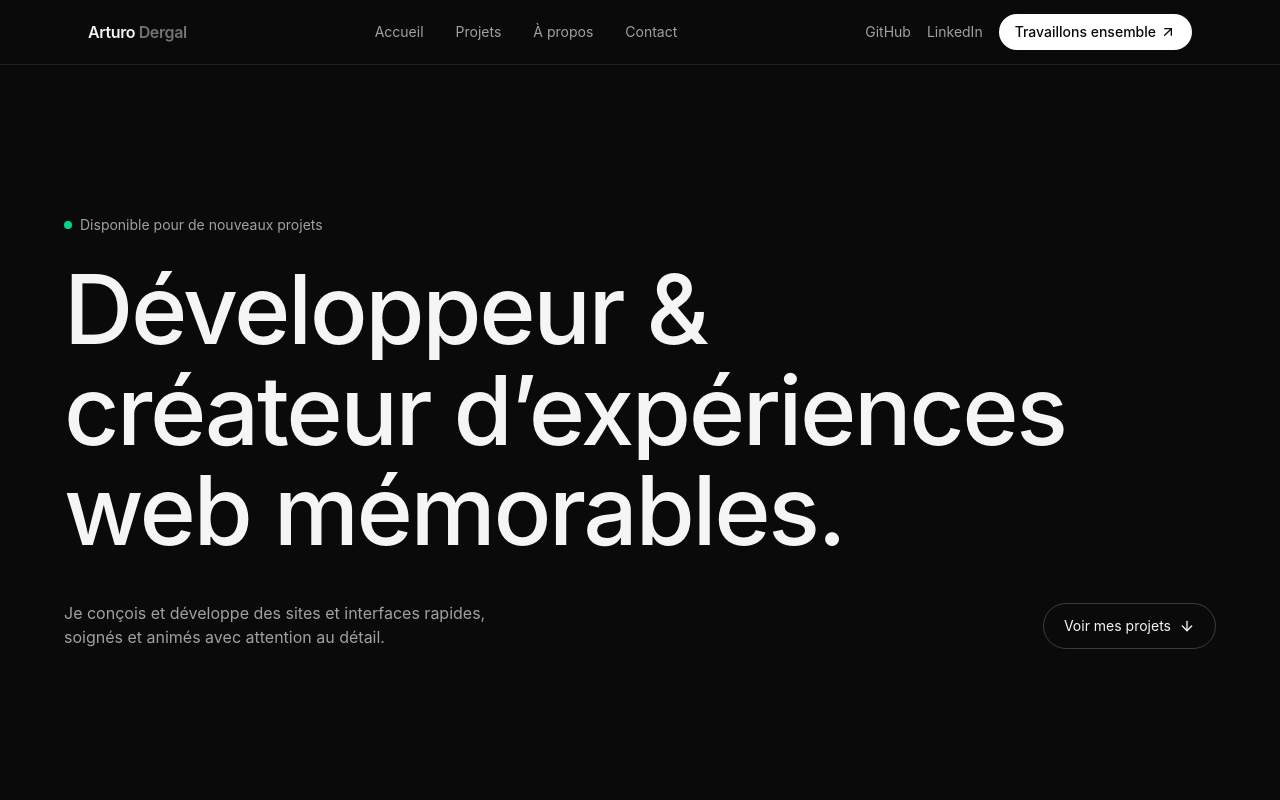
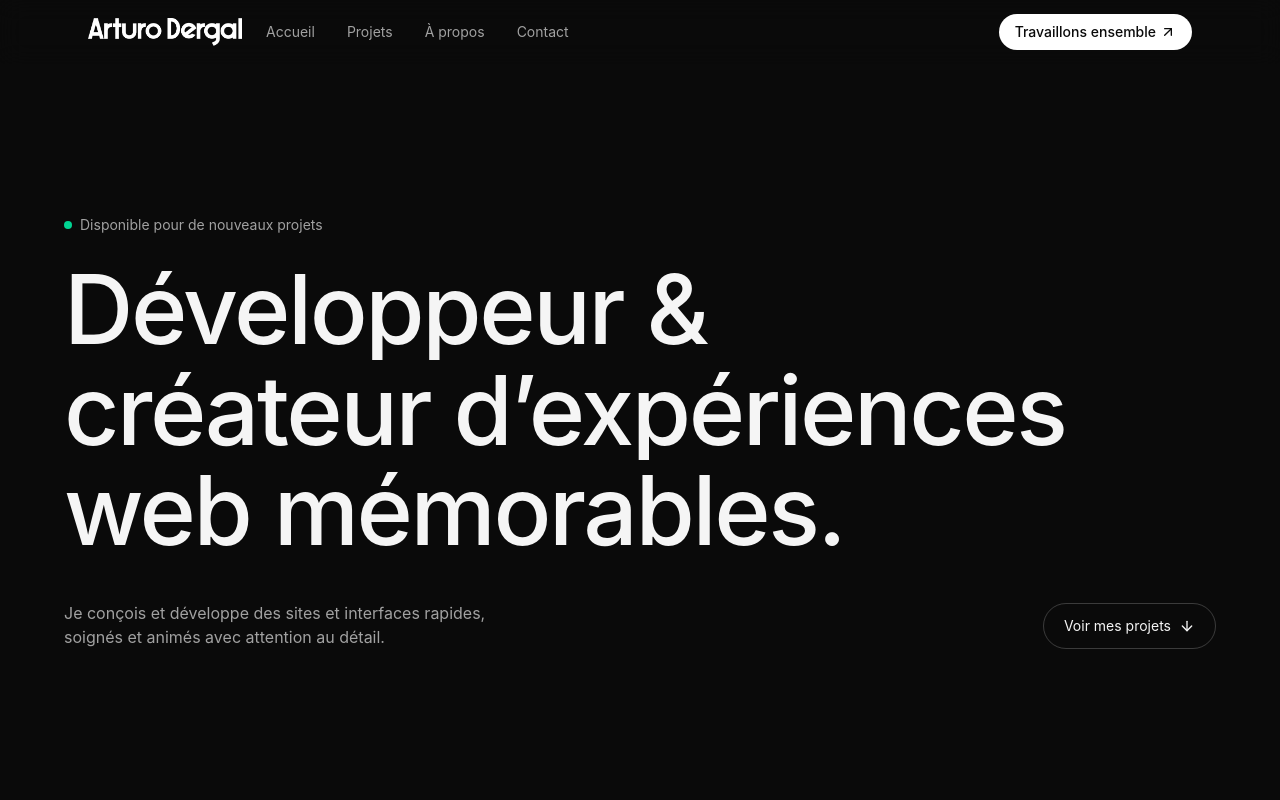
Before and after one commit to MyShinoff/portfolio-dergal, a React (Vite) app: page / in a window 1280 px wide. Shown: the top 800 px of the page. Built offline with nearby package versions, Linux system fonts and the light colour scheme.

Commit message:
Navbar: logo réel, sans liens sociaux ni border

```diff
--- a/src/components/Navbar.jsx
+++ b/src/components/Navbar.jsx
@@ -7,17 +7,16 @@ const links = [
   { label: 'Contact', href: '#contact' },
 ]
 
-const socials = [
-  { label: 'GitHub', href: 'https://github.com' },
-  { label: 'LinkedIn', href: 'https://linkedin.com' },
-]
-
 export default function Navbar() {
   return (
-    <header className="fixed inset-x-0 top-0 z-50 border-b border-white/10 bg-neutral-950/70 backdrop-blur-md">
-      <nav className="mx-auto flex h-16 max-w-6xl items-center justify-between px-6">
-        <a href="#accueil" className="font-semibold tracking-tight">
-          Arturo<span className="text-neutral-500"> Dergal</span>
+    <header className="fixed inset-x-0 top-0 z-50 bg-neutral-950/90 backdrop-blur-md">
+      <nav className="mx-auto flex h-16 max-w-6xl items-center justify-between gap-6 px-6">
+        <a href="#accueil" className="flex shrink-0 items-center">
+          <img
+            src="/Logo-Dergal.png"
+            alt="Arturo Dergal"
+            className="h-7 w-auto"
+          />
         </a>
 
         <ul className="hidden items-center gap-8 text-sm text-neutral-400 md:flex">
@@ -33,26 +32,13 @@ export default function Navbar() {
           ))}
         </ul>
 
-        <div className="flex items-center gap-4">
-          {socials.map(({ label, href }) => (
-            <a
-              key={label}
-              href={href}
-              target="_blank"
-              rel="noreferrer"
-              className="hidden text-sm text-neutral-400 transition-colors hover:text-white sm:inline"
-            >
-              {label}
-            </a>
-          ))}
         <a
           href="#contact"
-            className="hidden items-center gap-1 rounded-full bg-white px-4 py-2 text-sm font-medium text-neutral-950 transition-transform hover:-translate-y-0.5 md:inline-flex"
+          className="ml-auto hidden items-center gap-1 rounded-full bg-white px-4 py-2 text-sm font-medium text-neutral-950 transition-transform hover:-translate-y-0.5 md:inline-flex"
         >
           Travaillons ensemble
           <ArrowUpRight size={16} />
         </a>
-        </div>
       </nav>
     </header>
   )
```
Also changed, not shown: Logo Dergal.png (added), public/Logo-Dergal.png (added). Lines whose indentation alone changed are shown as unchanged.
